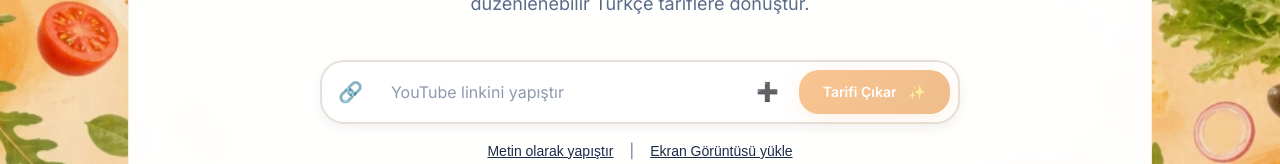
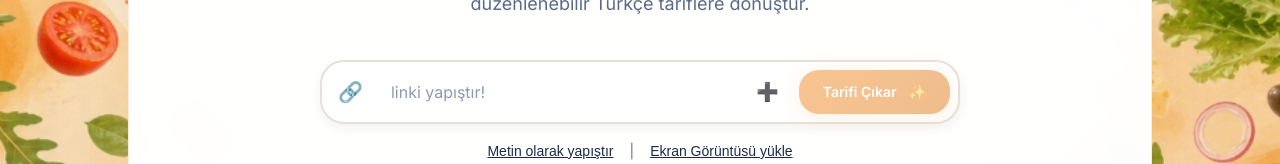
Before and after one commit to berramiynat-debug/Onedio_RecipeAI, a React (Vite) app in the folder frontend/: page / in a window 1280 px wide. Shown: the part 322-486 px from the top of the page. Built offline with nearby package versions, Linux system fonts and the light colour scheme; no server answers.

Commit message:
fix: update URL search input placeholder to 'linki yapıştır!'

```diff
--- a/frontend/src/pages/Dashboard.jsx
+++ b/frontend/src/pages/Dashboard.jsx
@@ -317,7 +317,7 @@ export default function Dashboard({ onRecipeReady, user }) {
                   <input
                     className="input"
                     type="text"
-                    placeholder="YouTube linkini yapıştır"
+                    placeholder="linki yapıştır!"
                     value={url}
                     onChange={(e) => setUrl(e.target.value)}
                     disabled={isSubmitting}
```
